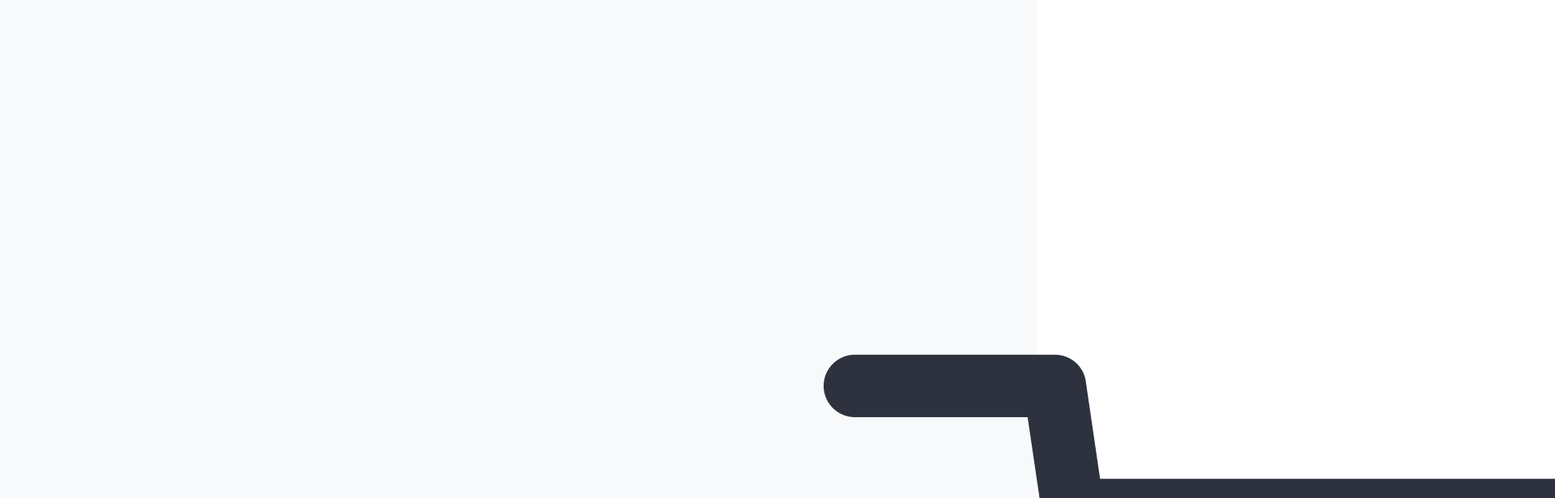
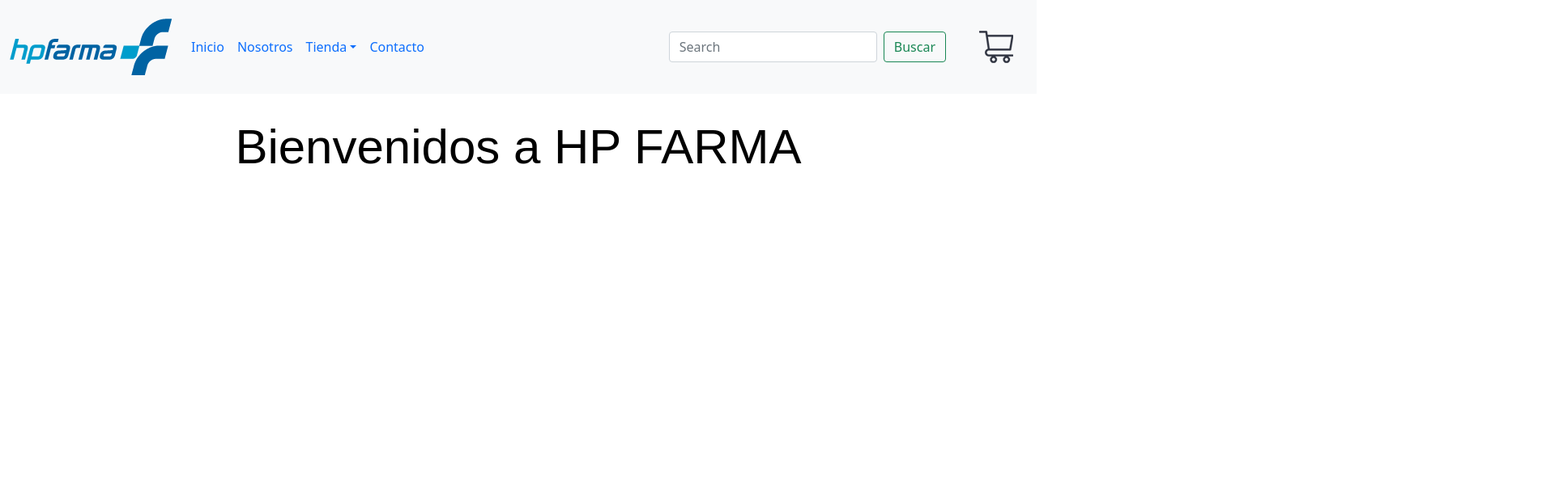
Before and after one commit to paulaaleja/hpfarmareactgarcia, a React (Create React App) app: page / in a window 1280 px wide. Shown: the top 616 px of the page at 81% size, 1920 px wide, since content can reach past the window. Built offline with nearby package versions, Linux system fonts and the light colour scheme.

Commit message:
Cambio en Menu

```diff
--- a/public/index.html
+++ b/public/index.html
@@ -5,6 +5,7 @@
     <link rel="icon" href="%PUBLIC_URL%/favicon.ico" />
     <meta name="viewport" content="width=device-width, initial-scale=1" />
     <meta name="theme-color" content="#000000" />
+    <link rel="stylesheet" href="path/to/font-awesome/css/font-awesome.min.css">
     <meta
       name="description"
       content="Web site created using create-react-app"
--- a/src/App.css
+++ b/src/App.css
@@ -1,5 +1,6 @@
 .App {
   text-align: center;
+  color: black;
 }
 
 .App-logo {
@@ -14,14 +15,14 @@
 }
 
 .App-header {
-  background-color: #282c34;
+  background-color: #ffffff;
   min-height: 100vh;
   display: flex;
   flex-direction: column;
   align-items: center;
   justify-content: center;
   font-size: calc(10px + 2vmin);
-  color: white;
+  color: rgb(0, 0, 0);
 }
 
 .App-link {
--- a/src/App.js
+++ b/src/App.js
@@ -1,8 +1,9 @@
-import logo from './logo.svg';
-import {BrowserRouter as Router, Switch, Route} from 'react-router-dom'
+
+import './App.css';
 import NavBar from './components/NavBar';
-import itemListContainer from './components/itemListContainer/itemListContainer';
-import './App.css';
+import ItemListContainer from './components/ItemListContainer/ItemListContainer.js';
+
+
 
 
 
@@ -10,15 +11,15 @@ function App() {
   return (
 
     <div className="App">
-      <Router>
+
          <NavBar/>
-         </Router>
 
-      <header className="App-header">
-      <itemListContainer gretting='Hola Mundo'/>
-        <img src={logo} className="App-logo" alt="logo" />
 
-      </header>
+
+    {<ItemListContainer greetings="Bienvenidos a HP FARMA" />}
+
+
+
     </div>
   );
 }
--- a/src/components/CartWidget/CartWidget.js
+++ b/src/components/CartWidget/CartWidget.js
@@ -1,4 +1,4 @@
-import carrito from "./carro.png"
+import carrito from "./carrito.png"
 import './cart.css';
 
 const CartWidget = () => {
--- a/src/components/NavBar.js
+++ b/src/components/NavBar.js
@@ -1,17 +1,15 @@
-import React from 'react';
-import {Link} from 'react-router-dom'
 import CartWidget from './CartWidget/CartWidget';
-
-
-
 const NavBar = () => {
     return (
 
-        <div>
+        <div className='header'>
+
 
 <nav className="navbar navbar-expand-lg bg-light">
   <div className="container-fluid">
-    <Link to='/'> <img src='../logo.png'></img></Link>
+
+
+    <img src='../logo.png'></img>
     <a className="navbar-brand" href="#"></a>
 
     <button className="navbar-toggler" type="button" data-bs-toggle="collapse" data-bs-target="#navbarSupportedContent" aria-controls="navbarSupportedContent" aria-expanded="false" aria-label="Toggle navigation">
--- /dev/null
+++ b/src/components/itemListContainer/ItemListContainer.css
@@ -0,0 +1,25 @@
+
+
+.ItemListContainer{
+    text-align: center;
+    margin: 30px auto;
+    font-family: sans-serif;
+    max-width: 90%;
+    min-height: 72vh;
+}
+
+.titulo{
+    font-size: 60px;
+}
+
+@media screen and (max-width: 1100px){
+    .ItemListContainer{
+        margin-top: 80px;
+    }
+ }
+
+@media screen and (max-width: 415px){
+    .titulo{
+        font-size: 50px;
+    }
+}
--- a/src/components/itemListContainer/itemListContainer.js
+++ b/src/components/itemListContainer/itemListContainer.js
@@ -1,8 +1,18 @@
 
-const itemListContainer = () => {
+import './ItemListContainer.css';
+
+function ItemListContainer ({ greetings }) {
+
   return (
-    <div></div>
+
+        <div className="ItemListContainer">
+          <h1 className="titulo">{ greetings }</h1>
+          <br/>
+
+        </div>
+
+
   );
 };
 
-export default itemListContainer;
+export default ItemListContainer;
```
Also changed, not shown: src/components/CartWidget/carrito.png.
